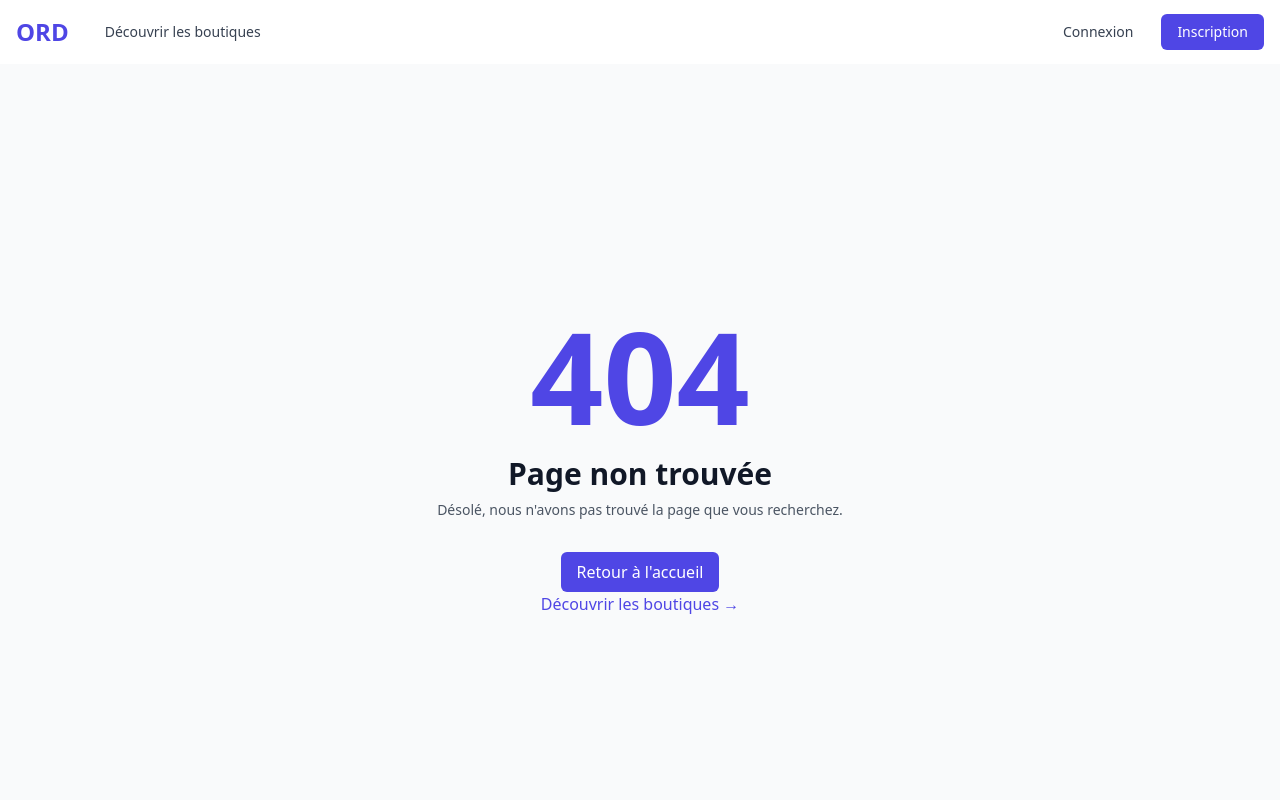
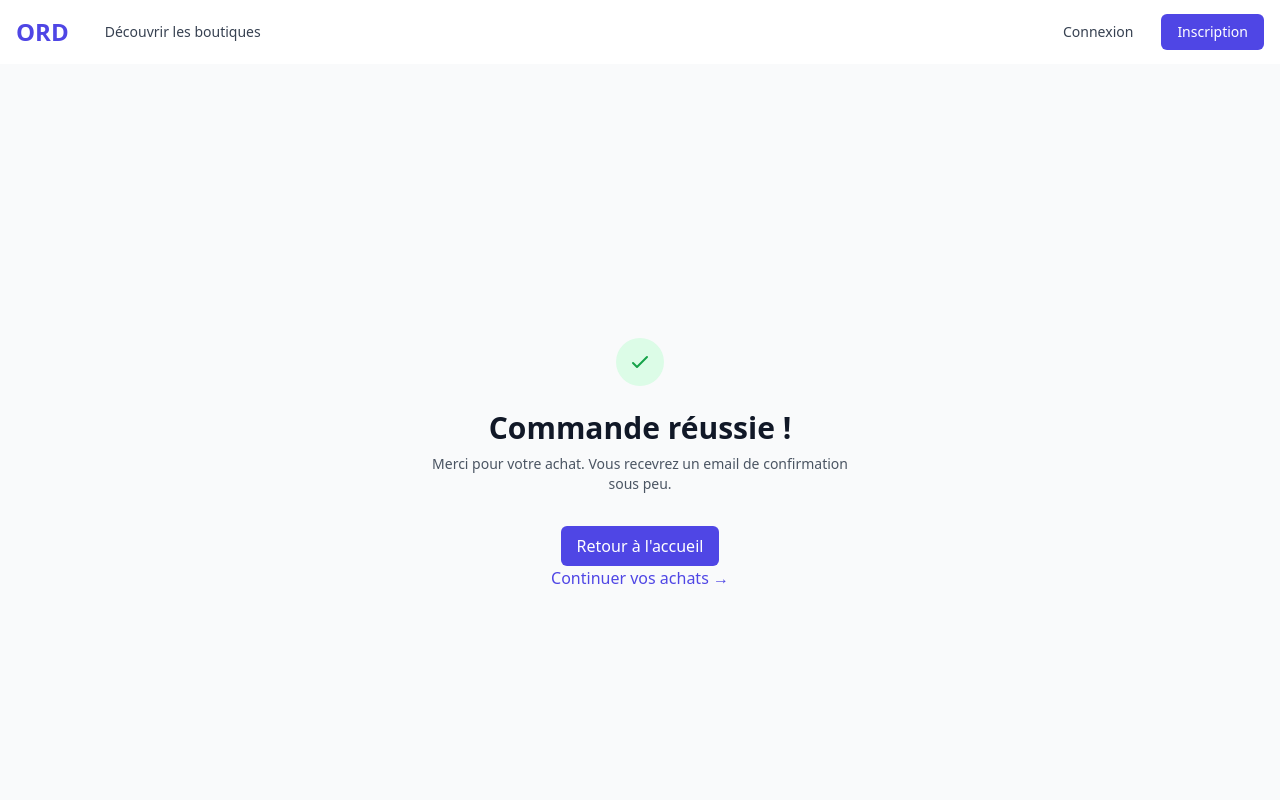
Before and after one commit to streamingzk0-dev/ord-ecommerce, a Next.js app: page /orders/success in a window 1280 px wide. Before the commit this address had no page. Shown: the top 800 px of the page. Built offline with nearby package versions, Linux system fonts and the light colour scheme.

Commit message:
Create orders/success.tsx

```diff
--- /dev/null
+++ b/pages/orders/success.tsx
@@ -0,0 +1,41 @@
+import Link from 'next/link'
+import Layout from '../../components/Layout'
+
+export default function OrderSuccess() {
+  return (
+    <Layout title="Commande réussie - ORD">
+      <div className="min-h-screen bg-gray-50 flex items-center justify-center py-12 px-4 sm:px-6 lg:px-8">
+        <div className="max-w-md w-full space-y-8 text-center">
+          <div>
+            <div className="mx-auto flex items-center justify-center h-12 w-12 rounded-full bg-green-100">
+              <svg className="h-6 w-6 text-green-600" fill="none" viewBox="0 0 24 24" stroke="currentColor">
+                <path strokeLinecap="round" strokeLinejoin="round" strokeWidth="2" d="M5 13l4 4L19 7" />
+              </svg>
+            </div>
+            <h2 className="mt-6 text-3xl font-extrabold text-gray-900">
+              Commande réussie !
+            </h2>
+            <p className="mt-2 text-sm text-gray-600">
+              Merci pour votre achat. Vous recevrez un email de confirmation sous peu.
+            </p>
+          </div>
+          <div className="space-y-4">
+            <Link
+              href="/"
+              className="btn-primary inline-block"
+            >
+              Retour à l'accueil
+            </Link>
+            <br />
+            <Link
+              href="/boutiques"
+              className="text-indigo-600 hover:text-indigo-500"
+            >
+              Continuer vos achats →
+            </Link>
+          </div>
+        </div>
+      </div>
+    </Layout>
+  )
+}
```
